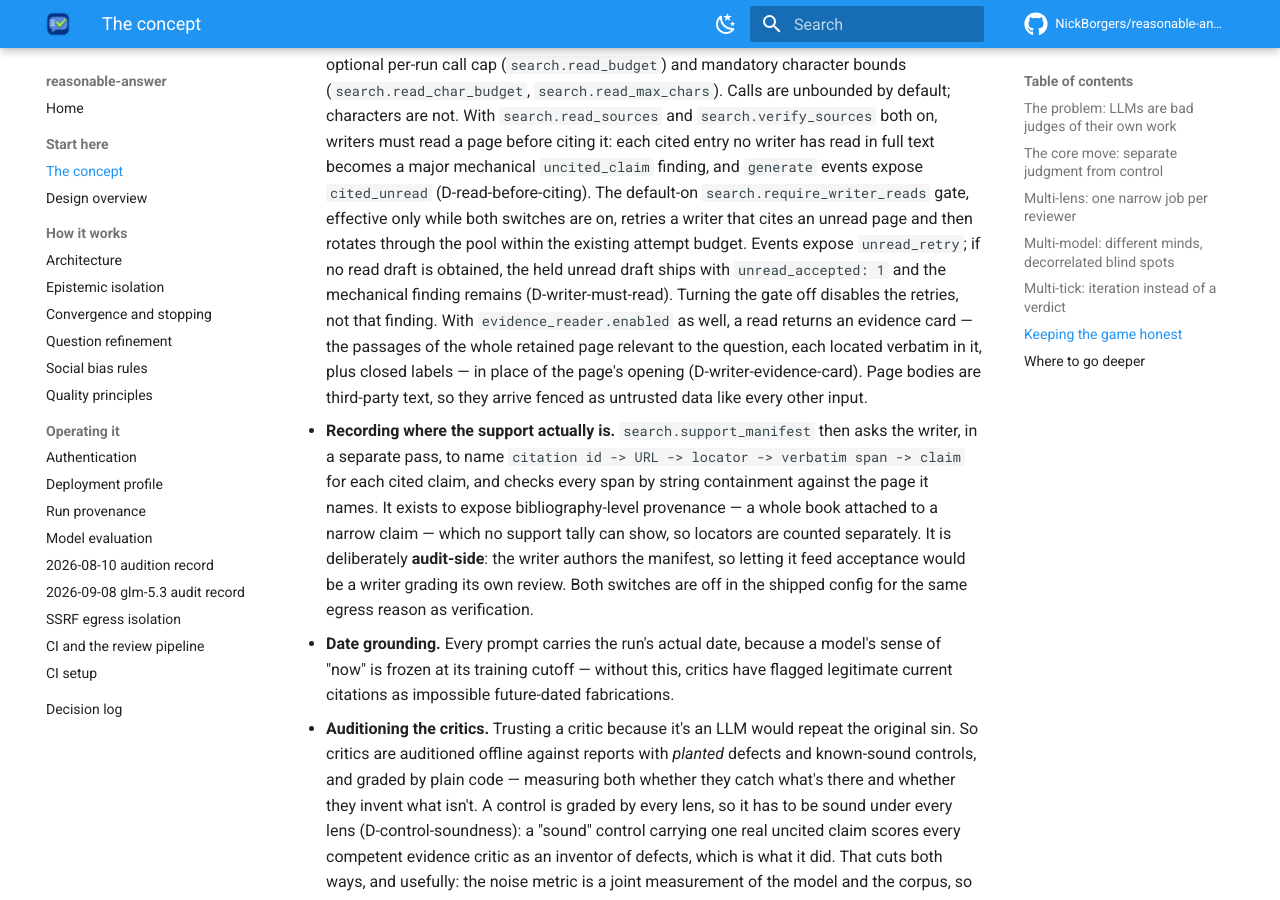
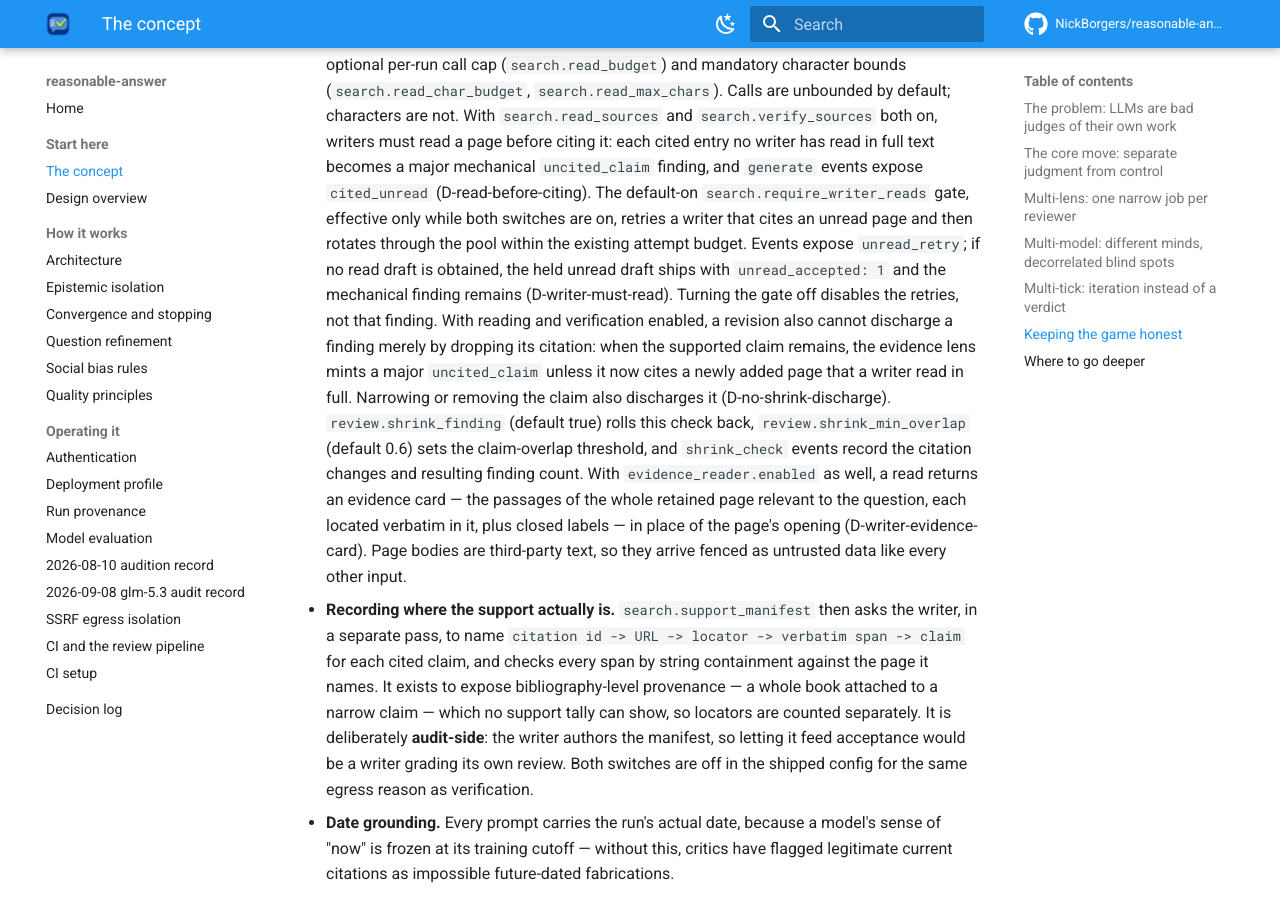
Before and after one commit to NickBorgers/reasonable-answer, an MkDocs documentation site: the page built from docs/concepts.md, in a window 1280 px wide and 900 px high, scrolled down 5603 px. Built offline with MkDocs 1.6.1 and Material for MkDocs 9.7.7, drawn with Linux system fonts in a browser that asks for light colours; comment, search, counter and statistics services are not loaded.

Commit message:
fix: address reviewer findings (cycle 1, cold)
Addressed all six repository-backed blockers: documented and configured the no-shrink contract, aligned architecture and QP1/QP5/QP10, and added isolation and overlap-boundary tests. The PR-body alignment blocker is deferred because cold mode cannot edit PR metadata. Verification passed: 2,181 offline tests and Ruff.

Addressed:
  - docs/docs-shrink-operator-contract-1
  - docs/docs-shrink-config-profile-1
  - docs/docs-shrink-architecture-input-1
  - test/test-matrix-1
  - test/test-boundary-1
  - quality/qual-principles-drift-1

Skipped:
  - invariant/inv-align-1

```diff
--- a/docs/concepts.md
+++ b/docs/concepts.md
@@ -242,6 +242,12 @@ it — each one, again, a guard against a known LLM failure mode:
   Events expose `unread_retry`; if no read draft is obtained, the held unread draft ships with
   `unread_accepted: 1` and the mechanical finding remains (D-writer-must-read). Turning the gate off
   disables the retries, not that finding. With
+  reading and verification enabled, a revision also cannot discharge a finding merely by dropping
+  its citation: when the supported claim remains, the evidence lens mints a major `uncited_claim`
+  unless it now cites a newly added page that a writer read in full. Narrowing or removing the claim
+  also discharges it (D-no-shrink-discharge). `review.shrink_finding` (default true) rolls this check
+  back, `review.shrink_min_overlap` (default 0.6) sets the claim-overlap threshold, and `shrink_check`
+  events record the citation changes and resulting finding count. With
   `evidence_reader.enabled` as well, a read returns an evidence card — the passages of the whole
   retained page relevant to the question, each located verbatim in it, plus closed labels — in
   place of the page's opening (D-writer-evidence-card).
```
Also changed, not shown: README.md (+7 -1 lines), docs/architecture.md (+3 -1 lines), docs/quality-principles.md (+5 -0 lines), 3 other files.
